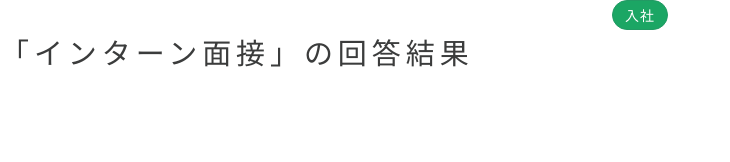
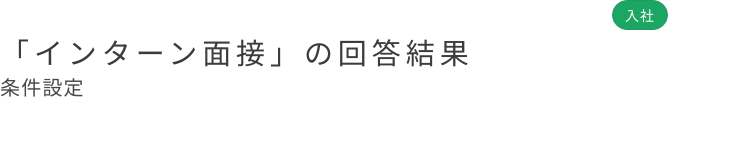
Before and after one commit to yukisugiya/cxc-front, a Vue app: page / in a window 1280 px wide. Shown: the top 162 px of the page, without its empty margins (0-730 px from the left). Built offline with nearby package versions, Linux system fonts and the light colour scheme.

Commit message:
Haeding2 create

```diff
--- a/src/App.vue
+++ b/src/App.vue
@@ -1,11 +1,13 @@
 <template>
 <TextLabel text="入社" type="green"/>
 <Heading1 h1="「インターン面接」の回答結果"/>
+<Heading2 h2="条件設定"/>
 </template>
 
 <script lang="ts" setup>
 import TextLabel from './components/atoms/TextLabel.vue';
 import Heading1 from './components/atoms/Heading1.vue';
+import Heading2 from './components/atoms/Heading2.vue';
 </script>
 
 <style>
--- /dev/null
+++ b/src/components/atoms/Heading2.vue
@@ -0,0 +1,19 @@
+<template>
+  <h2>{{ h2 }}</h2>
+</template>
+
+<script lang="ts" setup>
+import { defineProps } from 'vue';
+
+const props = defineProps({
+  h2: String,
+})
+</script>
+
+<style scoped>
+h2 {
+  font-size: 2rem;
+  letter-spacing: 1.2px;
+  color: #484848;
+}
+</style>
```
